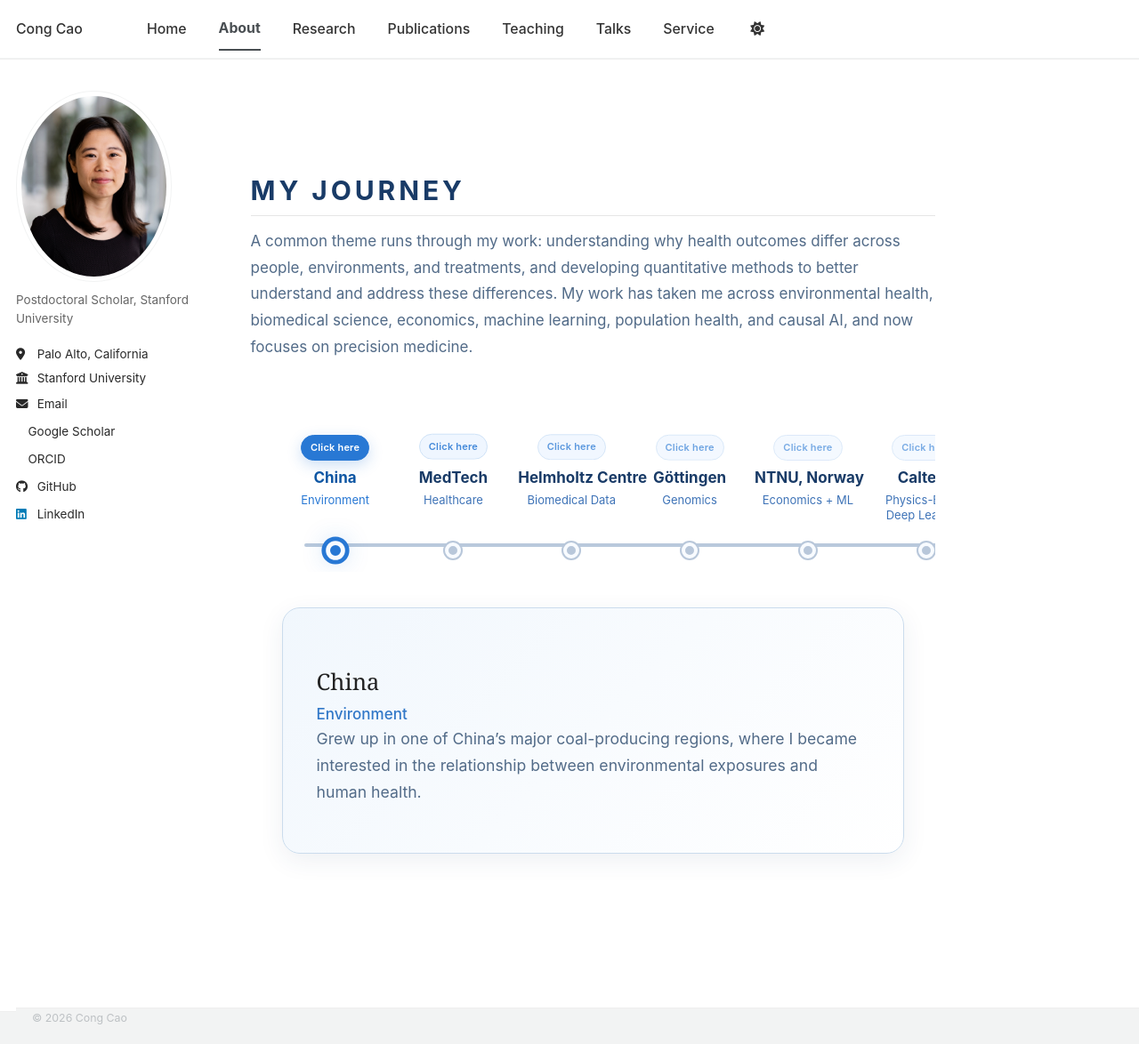
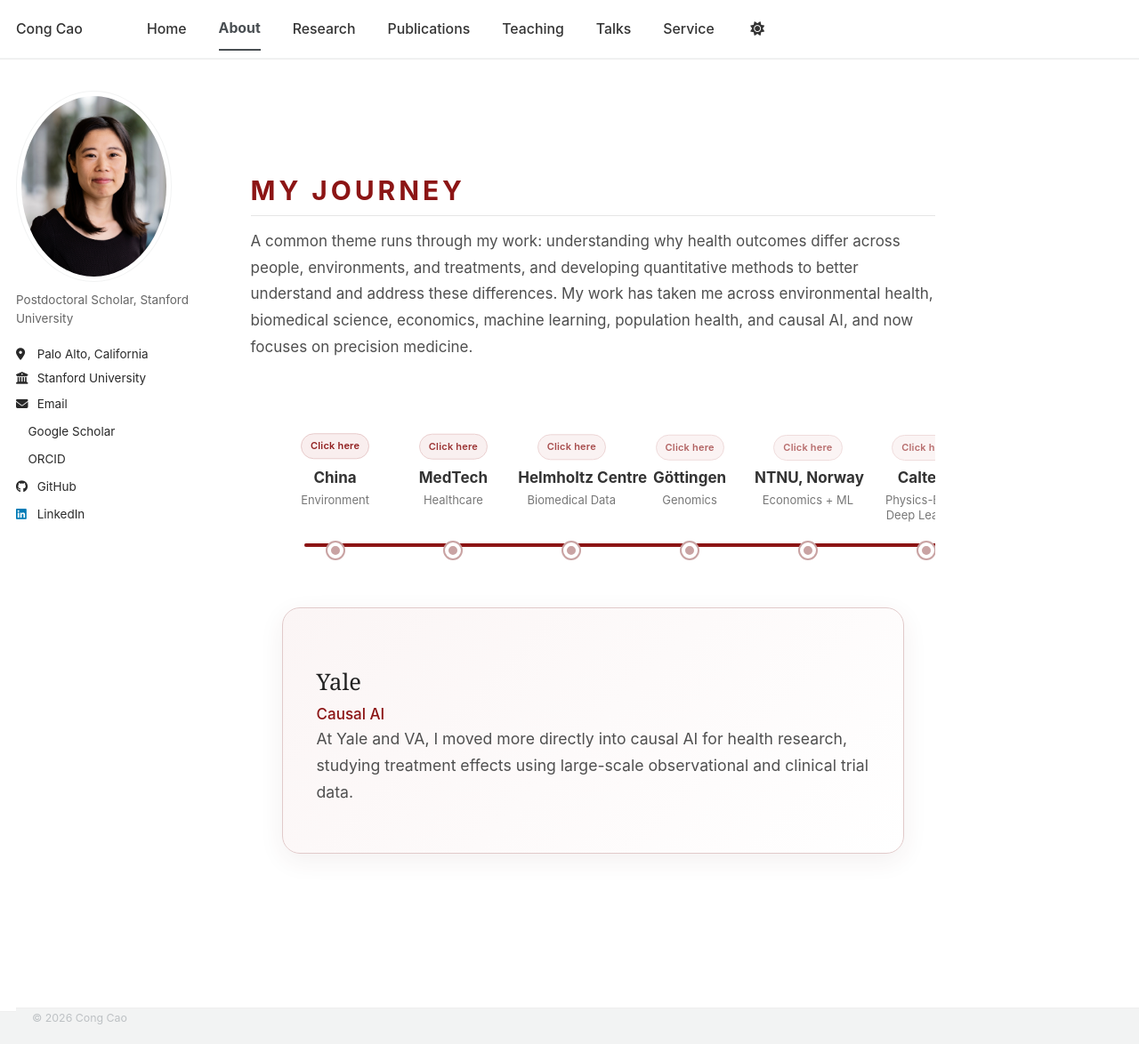
Before and after one commit to congca0/congca0.github.io, a Jekyll site: the page built from about.md, in a window 1280 px wide and 1174 px high. Shown: the whole window at 89% size. Built offline with Jekyll 4.4.1, drawn with Linux system fonts in a browser that asks for light colours; a style sheet for code colours, icons or effects is not loaded; part of the change alters nothing that is shown.

Commit message:
Update about.md

```diff
--- a/about.md
+++ b/about.md
@@ -7,6 +7,7 @@ permalink: /about/
 
 /* =========================================================
    ABOUT — INTERACTIVE ACADEMIC JOURNEY
+   Stanford Cardinal Red
    ========================================================= */
 
 .journey {
@@ -36,14 +37,14 @@ permalink: /about/
 
 .journey-intro h2 {
   margin-bottom: 14px;
-  color: #193b67;
+  color: #8C1515;
   font-size: 30px;
   font-weight: 700;
 }
 
 .journey-intro p {
   margin: 0;
-  color: #526b88;
+  color: #4F4F4F;
   font-size: 17px;
   line-height: 1.75;
 }
@@ -93,13 +94,13 @@ permalink: /about/
 
   height: 4px;
 
-  background: #b9c9dc;
+  background: #D8B4B4;
 
   border-radius: 10px;
 }
 
 
-/* Blue progress line */
+/* Stanford red progress line */
 
 .timeline-progress {
   position: absolute;
@@ -112,11 +113,7 @@ permalink: /about/
 
   height: 4px;
 
-  background: linear-gradient(
-    90deg,
-    #4d8fd8,
-    #2878d4
-  );
+  background: #8C1515;
 
   border-radius: 10px;
 
@@ -137,7 +134,6 @@ permalink: /about/
    ========================================================= */
 
 .timeline-item {
-
   position: relative;
 
   width: 120px;
@@ -149,7 +145,6 @@ permalink: /about/
   cursor: pointer;
 
   z-index: 3;
-
 }
 
 
@@ -158,7 +153,6 @@ permalink: /about/
    ========================================================= */
 
 .click-here {
-
   display: inline-block;
 
   margin-bottom: 9px;
@@ -167,11 +161,11 @@ permalink: /about/
 
   border-radius: 20px;
 
-  background: #edf5ff;
+  background: #F9EEEE;
 
-  border: 1px solid #c7ddf5;
+  border: 1px solid #E6C7C7;
 
-  color: #2878d4;
+  color: #8C1515;
 
   font-size: 11px;
 
@@ -191,8 +185,7 @@ permalink: /about/
 }
 
 
-/* Slightly different animation timing
-   for each node */
+/* Slightly different animation timing */
 
 .timeline-item:nth-child(3) .click-here {
   animation-delay: 0.2s;
@@ -226,10 +219,9 @@ permalink: /about/
 /* Hover */
 
 .timeline-item:hover .click-here {
+  background: #8C1515;
 
-  background: #2878d4;
-
-  border-color: #2878d4;
+  border-color: #8C1515;
 
   color: #ffffff;
 
@@ -241,7 +233,7 @@ permalink: /about/
 
   box-shadow:
     0 5px 14px
-    rgba(40, 120, 212, 0.22);
+    rgba(140, 21, 21, 0.20);
 
   animation: none;
 }
@@ -250,10 +242,9 @@ permalink: /about/
 /* Active */
 
 .timeline-item.active .click-here {
+  background: #8C1515;
 
-  background: #2878d4;
-
-  border-color: #2878d4;
+  border-color: #8C1515;
 
   color: #ffffff;
 
@@ -261,7 +252,7 @@ permalink: /about/
 
   box-shadow:
     0 5px 16px
-    rgba(40, 120, 212, 0.24);
+    rgba(140, 21, 21, 0.22);
 
   animation: none;
 }
@@ -270,7 +261,6 @@ permalink: /about/
 /* Click animation */
 
 @keyframes clickPulse {
-
   0%,
   100% {
     opacity: 0.62;
@@ -281,7 +271,6 @@ permalink: /about/
     opacity: 1;
     transform: translateY(-2px);
   }
-
 }
 
 
@@ -290,15 +279,12 @@ permalink: /about/
    ========================================================= */
 
 .timeline-label {
-
   height: 58px;
-
 }
 
 
 .timeline-place {
-
-  color: #193b67;
+  color: #333333;
 
   font-size: 17px;
 
@@ -307,36 +293,29 @@ permalink: /about/
   line-height: 1.25;
 
   white-space: nowrap;
-
 }
 
 
 .timeline-field {
-
   margin-top: 6px;
 
-  color: #3e73b7;
+  color: #777777;
 
   font-size: 13px;
 
   line-height: 1.3;
-
 }
 
 
 /* Active text */
 
 .timeline-item.active .timeline-place {
-
-  color: #0e56a3;
-
+  color: #8C1515;
 }
 
 
 .timeline-item.active .timeline-field {
-
-  color: #2878d4;
-
+  color: #8C1515;
 }
 
 
@@ -345,7 +324,6 @@ permalink: /about/
    ========================================================= */
 
 .timeline-dot {
-
   position: relative;
 
   width: 18px;
@@ -354,48 +332,43 @@ permalink: /about/
 
   margin: 25px auto 0;
 
-  background: #b8c7da;
+  background: #C9A3A3;
 
-  border: 4px solid #f8fbff;
+  border: 4px solid #ffffff;
 
   border-radius: 50%;
 
   box-shadow:
-    0 0 0 2px #b8c7da;
+    0 0 0 2px #C9A3A3;
 
   transition:
     all 0.3s ease;
-
 }
 
 
 /* Hover */
 
 .timeline-item:hover .timeline-dot {
-
-  background: #6b9ed5;
+  background: #A85C5C;
 
   box-shadow:
-    0 0 0 3px #6b9ed5;
+    0 0 0 3px #A85C5C;
 
   transform: scale(1.15);
-
 }
 
 
 /* Active */
 
 .timeline-item.active .timeline-dot {
-
-  background: #2878d4;
+  background: #8C1515;
 
   box-shadow:
-    0 0 0 4px #2878d4,
+    0 0 0 4px #8C1515,
     0 0 22px
-    rgba(40, 120, 212, 0.35);
+    rgba(140, 21, 21, 0.28);
 
   transform: scale(1.2);
-
 }
 
 
@@ -404,7 +377,6 @@ permalink: /about/
    ========================================================= */
 
 .journey-card {
-
   margin: 40px 35px 0;
 
   padding: 30px 38px;
@@ -414,77 +386,68 @@ permalink: /about/
   background:
     linear-gradient(
       135deg,
-      #f1f7fd 0%,
+      #FBF5F5 0%,
       #ffffff 100%
     );
 
-  border: 1px solid #cbdced;
+  border: 1px solid #E1CACA;
 
   border-radius: 20px;
 
   box-shadow:
     0 8px 28px
-    rgba(35, 70, 105, 0.08);
+    rgba(80, 40, 40, 0.07);
 
   transition:
     opacity 0.2s ease,
     transform 0.2s ease;
-
 }
 
 
 .journey-card.fade {
-
   opacity: 0;
 
   transform:
     translateY(8px);
-
 }
 
 
 .journey-title {
-
   margin: 0;
 
-  color: #193b67;
+  color: #8C1515;
 
   font-size: 27px;
 
   line-height: 1.25;
 
   font-weight: 700;
-
 }
 
 
 .journey-field {
-
   margin-top: 8px;
 
-  color: #3278c8;
+  color: #8C1515;
 
   font-size: 17px;
 
   line-height: 1.4;
 
   font-weight: 500;
-
 }
 
 
 .journey-description {
-
   margin-top: 15px;
 
   margin-bottom: 0;
 
-  color: #526b88;
+  color: #4F4F4F;
 
   font-size: 16px;
 
   line-height: 1.7;
-
 }
 
 
@@ -547,7 +510,7 @@ permalink: /about/
     <h2>My Journey</h2>
 
     <p>
-     A common theme runs through my work: understanding why health outcomes differ across people, environments, and treatments, and developing quantitative methods to better understand and address these differences. My work has taken me across environmental health, biomedical science, economics, machine learning, population health, and causal AI, and now focuses on precision medicine.
+      A common theme runs through my work: understanding why health outcomes differ across people, environments, and treatments, and developing quantitative methods to better understand and address these differences. My work has taken me across environmental health, biomedical science, economics, machine learning, population health, and causal AI, and now focuses on precision medicine.
     </p>
 
   </div>
@@ -580,7 +543,7 @@ permalink: /about/
            ================================================= -->
 
       <div
-        class="timeline-item active"
+        class="timeline-item"
         data-title="China"
         data-field="Environment"
         data-description="Grew up in one of China’s major coal-producing regions, where I became interested in the relationship between environmental exposures and human health."
@@ -781,7 +744,7 @@ permalink: /about/
         class="timeline-item"
         data-title="Yale"
         data-field="Causal AI"
-        data-description=" At Yale and VA, I moved more directly into causal AI for health research, studying treatment effects using large-scale observational and clinical trial data."
+        data-description="At Yale and VA, I moved more directly into causal AI for health research, studying treatment effects using large-scale observational and clinical trial data."
       >
 
         <div class="click-here">
@@ -811,7 +774,7 @@ permalink: /about/
            ================================================= -->
 
       <div
-        class="timeline-item"
+        class="timeline-item active"
         data-title="Stanford"
         data-field="Precision Medicine"
         data-description="At Stanford, I work on AI for precision medicine, developing quantitative methods to understand variation in treatment effects and support personalized treatment decisions."
@@ -857,7 +820,7 @@ permalink: /about/
       class="journey-title"
       id="journeyTitle"
     >
-      China
+      Stanford
     </h3>
 
 
@@ -865,7 +828,7 @@ permalink: /about/
       class="journey-field"
       id="journeyField"
     >
-      Environment
+      Precision Medicine
     </div>
 
 
@@ -873,7 +836,7 @@ permalink: /about/
       class="journey-description"
       id="journeyDescription"
     >
-     Grew up in one of China’s major coal-producing regions, where I became interested in the relationship between environmental exposures and human health.
+      At Stanford, I work on AI for precision medicine, developing quantitative methods to understand variation in treatment effects and support personalized treatment decisions.
     </p>
 
   </div>
@@ -1046,8 +1009,8 @@ permalink: /about/
      ======================================================= */
 
   updateJourney(
-    items[0],
-    0
+    items[6],
+    6
   );
 
 })();
```
